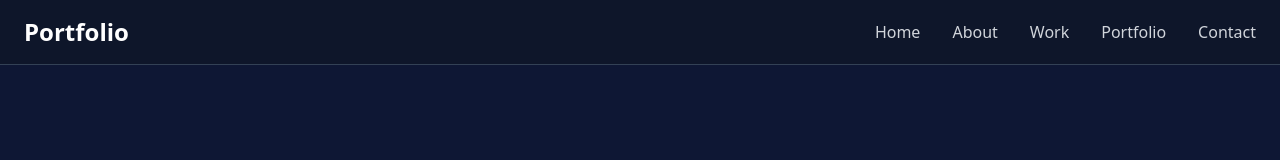
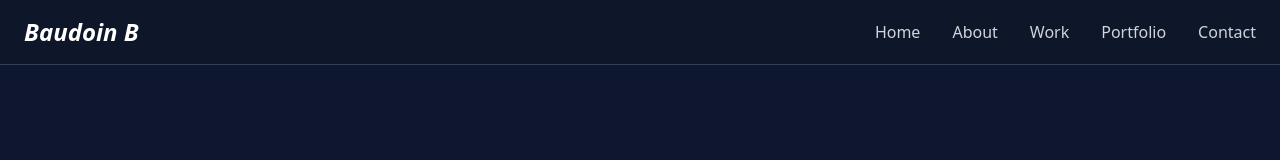
Before and after one commit to Baudoin10/baudoin.me, a React (Vite) app: page / in a window 1280 px wide. Shown: the top 160 px of the page. Built offline with nearby package versions, Linux system fonts and the light colour scheme.

Commit message:
done by today

```diff
--- a/src/App.jsx
+++ b/src/App.jsx
@@ -91,12 +91,12 @@ const App = () => {
   };
 
   return (
-    <div className="min-h-screen bg-[#0e1734] text-white">
+    <div className="min-h-screen bg-[#0e1630] text-white">
       {/* Navigation */}
       <nav className="fixed top-0 left-0 right-0 z-50 bg-slate-900/90 backdrop-blur-md border-b border-slate-700">
         <div className="container mx-auto px-6 py-4">
           <div className="flex items-center justify-between">
-            <div className="text-2xl font-bold text-white">Portfolio</div>
+            <div className="text-2xl font-bold text-white italic">Baudoin B</div>
 
             {/* Desktop Menu */}
             <div className="hidden md:flex space-x-8">
```
